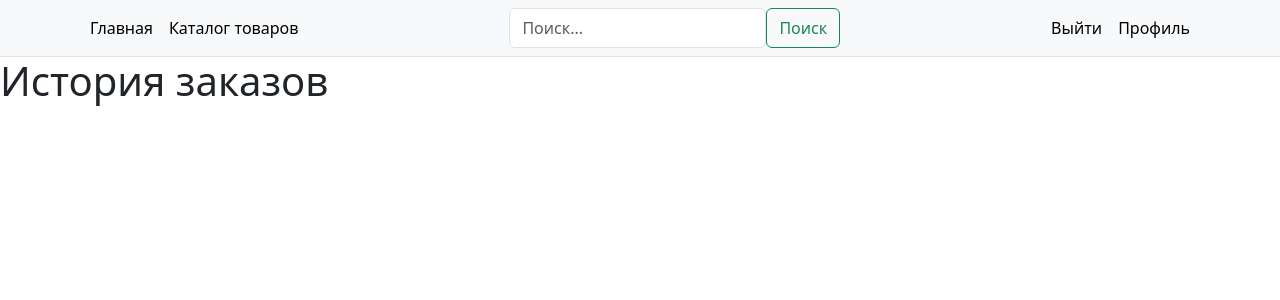
After one commit to 1alexvlad/online_store, a Django app: page /account/profile/ in a window 1280 px wide. The commit adds this page. Shown: the top 300 px of the page. Run offline with Django 5.2, Linux system fonts and the light colour scheme; a user stored in the database is signed in.

Commit message:
добавить страцу "Профиль"

```diff
--- a/account/urls.py
+++ b/account/urls.py
@@ -8,4 +8,5 @@ urlpatterns = [
     path('register/', views.RegistrationView.as_view(), name='register'),
     path('login/', views.UserLoginView.as_view(), name='login'),
     path('logout/', views.logout_user, name='logout'),
+    path('profile/', views.ProfileView.as_view(), name='profile'),
 ]
--- a/account/views.py
+++ b/account/views.py
@@ -4,7 +4,9 @@ from django.contrib.auth.views import LoginView
 from django.http import HttpResponseRedirect
 from django.shortcuts import redirect
 from django.urls import reverse, reverse_lazy
-from django.views.generic import CreateView
+from django.views.generic import CreateView, TemplateView
+from django.contrib.auth.mixins import LoginRequiredMixin
+
 
 from .forms import LoginForm, UserCreateForm
 
@@ -56,10 +58,10 @@ class UserLoginView(LoginView):
 
 
 def logout_user(request):
-    session_keys = list(request.session.keys())
-    for key in session_keys:
-        if key == 'session_key':
-            continue
-        del request.session[key]
     auth.logout(request)
     return redirect('product:index')
+
+
+class ProfileView(LoginRequiredMixin, TemplateView):
+    template_name = 'account/profile.html'
+    login_url = 'account:login'
--- /dev/null
+++ b/templates/account/profile.html
@@ -0,0 +1,8 @@
+{% extends "base.html" %}
+
+
+{% block title %}Профиль{% endblock %}
+
+{% block content %}
+<h1>История заказов</h1>
+{% endblock  %}
--- a/templates/base.html
+++ b/templates/base.html
@@ -22,7 +22,7 @@
           <ul class="nav ms-auto">
             {% if request.user.is_authenticated %}
               <li class="nav-item"><a href="{% url 'account:logout' %}" class="nav-link link-body-emphasis px-2">Выйти</a></li>
-              <li class="nav-item"><a href="#" class="nav-link link-body-emphasis px-2">Профиль</a></li>
+              <li class="nav-item"><a href="{% url 'account:profile' %}" class="nav-link link-body-emphasis px-2">Профиль</a></li>
             {% else %}
               <li class="nav-item"><a href="{% url 'account:login' %}" class="nav-link link-body-emphasis px-2">Войти</a></li>
               <li class="nav-item"><a href="{% url 'account:register' %}" class="nav-link link-body-emphasis px-2">Зарегистрироваться</a></li>
```
Also changed, not shown: db.sqlite3.
